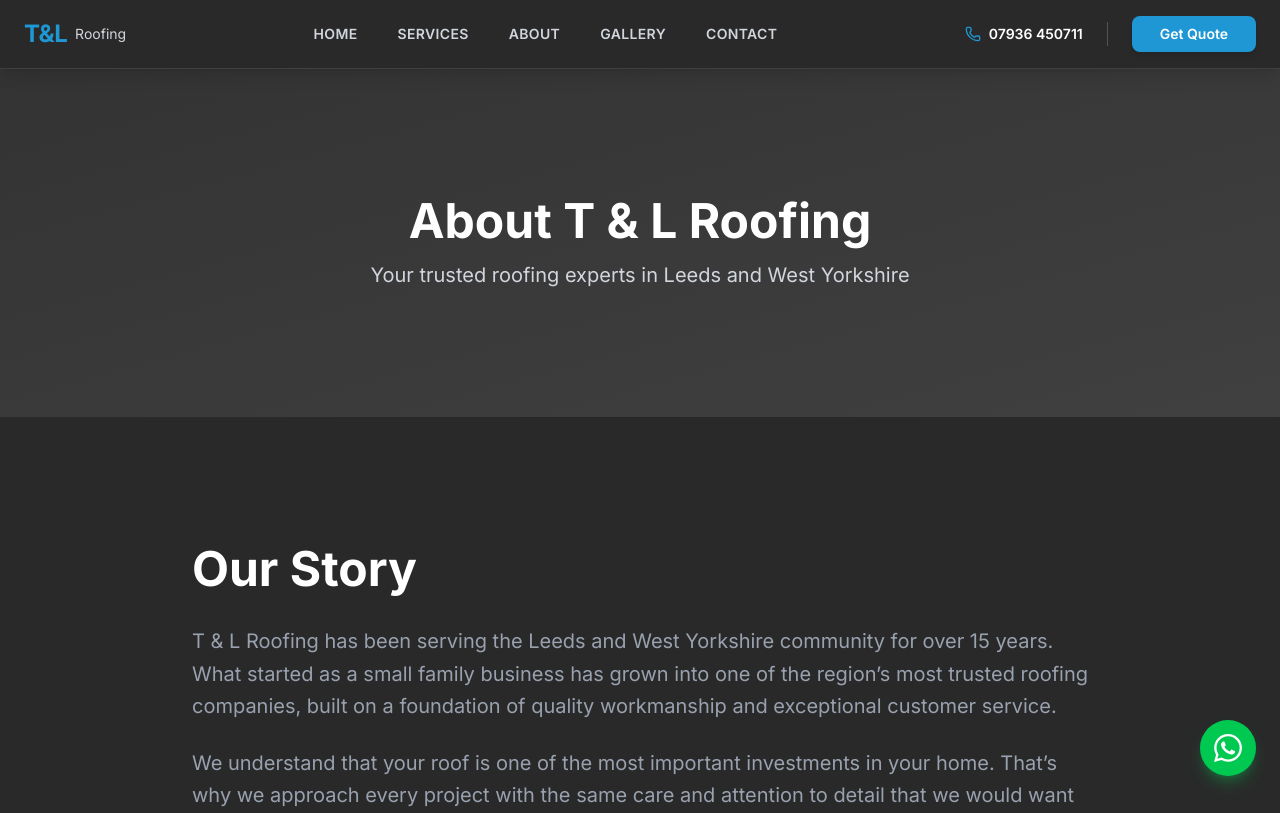
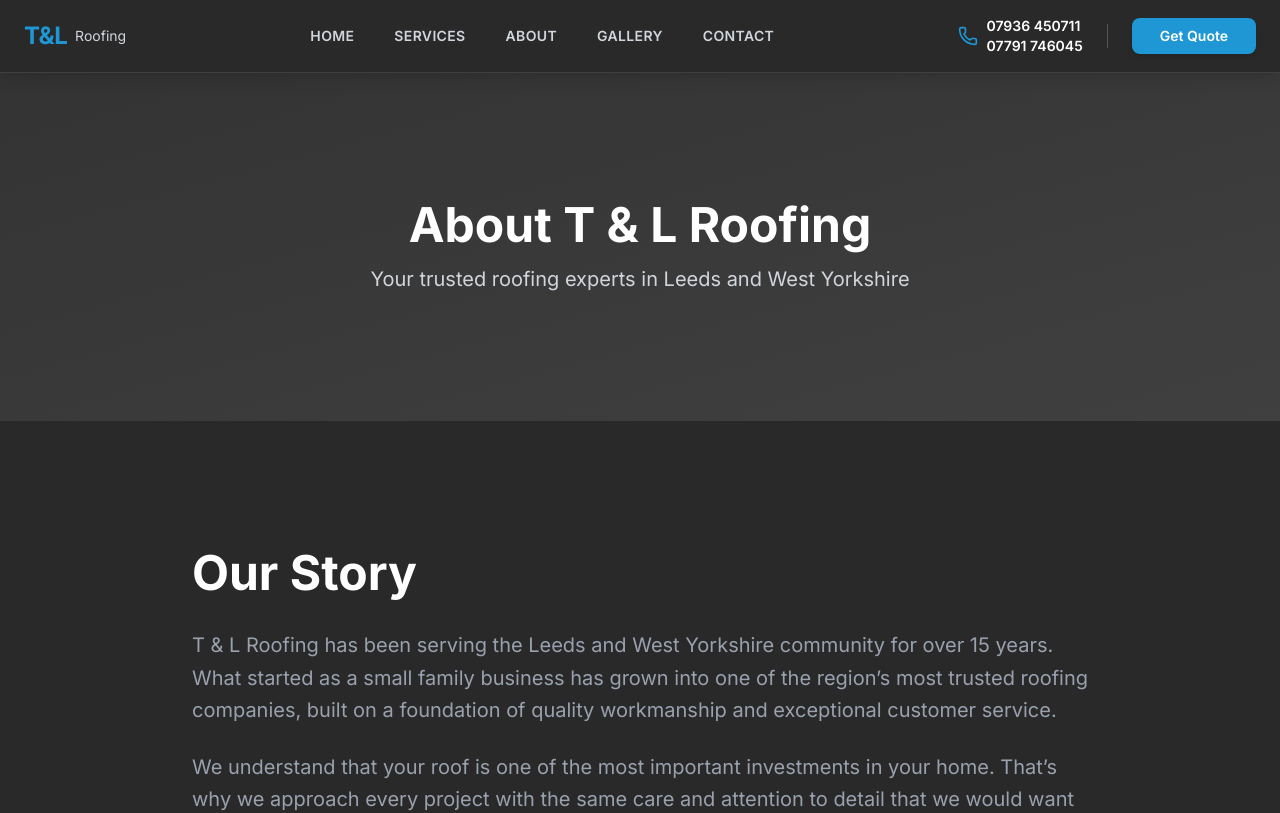
Before and after one commit to scott-cole/tl-roofing, a Next.js app: page /about in a window 1280 px wide. Shown: the top 813 px of the page. Built offline with nearby package versions, Linux system fonts and the light colour scheme.

Commit message:
both numbers

```diff
--- a/app/page.tsx
+++ b/app/page.tsx
@@ -178,7 +178,7 @@ export default function Home() {
         </Link>
       </div>
 
-      <Testimonials />
+      {/* <Testimonials /> */}
       <ContactForm />
 
       <ScrollReveal>
@@ -236,9 +236,9 @@ export default function Home() {
             Ready to Get Started?
           </h2>
           <p className="text-xl mb-10 text-gray-400 max-w-2xl mx-auto leading-relaxed">
-            Contact T &amp; L Roofing today for a free, no-obligation quote. We&rsquo;re
-            here to help with all your roofing needs in Leeds and West
-            Yorkshire.
+            Contact T &amp; L Roofing today for a free, no-obligation quote.
+            We&rsquo;re here to help with all your roofing needs in Leeds and
+            West Yorkshire.
           </p>
           <Link href="/contact" className="btn-primary inline-block">
             Get Your Free Quote
--- a/components/Header.tsx
+++ b/components/Header.tsx
@@ -59,14 +59,14 @@ export default function Header() {
           </div>
 
           {/* Right Section - Phone & CTA */}
-          <div className="hidden md:flex items-center gap-6">
-            <a
-              href="tel:07936450711"
-              className="flex items-center gap-2 text-white hover:text-[#1E97D4] transition-colors group"
-            >
-              <Phone className="w-4 h-4 text-[#1E97D4]" />
-              <span className="text-sm font-semibold">07936 450711</span>
-            </a>
+          <div className="hidden md:flex items-center gap-3 lg:gap-6">
+            <div className="flex items-center gap-2">
+              <Phone className="w-5 h-5 text-[#1E97D4] shrink-0" />
+              <div className="flex flex-col leading-tight">
+                <a href="tel:07936450711" className="text-sm font-semibold whitespace-nowrap text-white hover:text-[#1E97D4] transition-colors">07936 450711</a>
+                <a href="tel:07791746045" className="text-sm font-semibold whitespace-nowrap text-white hover:text-[#1E97D4] transition-colors">07791 746045</a>
+              </div>
+            </div>
             <div className="w-px h-6 bg-white/20"></div>
             <Link
               href="/contact"
@@ -104,13 +104,20 @@ export default function Header() {
                   {link.label}
                 </Link>
               ))}
-              <div className="border-t border-white/20 my-2 pt-6">
+              <div className="border-t border-white/20 my-2 pt-6 space-y-1">
                 <a
                   href="tel:07936450711"
-                  className="flex items-center gap-3 text-white hover:text-[#1E97D4] transition-colors py-3 font-semibold text-lg"
+                  className="flex items-center gap-3 text-white hover:text-[#1E97D4] transition-colors py-2 font-semibold text-lg"
                 >
                   <Phone className="w-5 h-5 text-[#1E97D4]" />
                   <span>07936 450711</span>
+                </a>
+                <a
+                  href="tel:07791746045"
+                  className="flex items-center gap-3 text-white hover:text-[#1E97D4] transition-colors py-2 font-semibold text-lg"
+                >
+                  <Phone className="w-5 h-5 text-[#1E97D4]" />
+                  <span>07791 746045</span>
                 </a>
               </div>
               <Link
--- a/components/WhatsAppButton.tsx
+++ b/components/WhatsAppButton.tsx
@@ -1,12 +1,17 @@
 "use client";
 
+const numbers = ["447936450711", "447791746045"];
+
 export default function WhatsAppButton() {
+  const handleClick = () => {
+    const num = numbers[Math.floor(Math.random() * numbers.length)];
+    window.open(`https://wa.me/${num}`, "_blank", "noopener,noreferrer");
+  };
+
   return (
-    <a
-      href="https://wa.me/447936450711"
-      target="_blank"
-      rel="noopener noreferrer"
-      className="fixed bottom-6 right-6 z-50 w-14 h-14 bg-green-500 hover:bg-green-600 rounded-full flex items-center justify-center shadow-lg shadow-green-500/30 transition-all duration-300 hover:scale-110 hover:shadow-xl hover:shadow-green-500/40"
+    <button
+      onClick={handleClick}
+      className="fixed bottom-6 right-6 z-50 w-14 h-14 bg-green-500 hover:bg-green-600 rounded-full flex items-center justify-center shadow-lg shadow-green-500/30 transition-all duration-300 hover:scale-110 hover:shadow-xl hover:shadow-green-500/40 cursor-pointer"
       aria-label="Chat on WhatsApp"
     >
       <svg
@@ -16,6 +21,6 @@ export default function WhatsAppButton() {
       >
         <path d="M17.472 14.382c-.297-.149-1.758-.867-2.03-.967-.273-.099-.471-.148-.67.15-.197.297-.767.966-.94 1.164-.173.199-.347.223-.644.075-.297-.15-1.255-.463-2.39-1.475-.883-.788-1.48-1.761-1.653-2.059-.173-.297-.018-.458.13-.606.134-.133.298-.347.446-.52.149-.174.198-.298.298-.497.099-.198.05-.371-.025-.52-.075-.149-.669-1.612-.916-2.207-.242-.579-.487-.5-.669-.51-.173-.008-.371-.01-.57-.01-.198 0-.52.074-.792.372-.272.297-1.04 1.016-1.04 2.479 0 1.462 1.065 2.875 1.213 3.074.149.198 2.096 3.2 5.077 4.487.709.306 1.262.489 1.694.625.712.227 1.36.195 1.871.118.571-.085 1.758-.719 2.006-1.413.248-.694.248-1.289.173-1.413-.074-.124-.272-.198-.57-.347m-5.421 7.403h-.004a9.87 9.87 0 01-5.031-1.378l-.361-.214-3.741.982.998-3.648-.235-.374a9.86 9.86 0 01-1.51-5.26c.001-5.45 4.436-9.884 9.888-9.884 2.64 0 5.122 1.03 6.988 2.898a9.825 9.825 0 012.893 6.994c-.003 5.45-4.437 9.884-9.885 9.884m8.413-18.297A11.815 11.815 0 0012.05 0C5.495 0 .16 5.335.157 11.892c0 2.096.547 4.142 1.588 5.945L.057 24l6.305-1.654a11.882 11.882 0 005.683 1.448h.005c6.554 0 11.89-5.335 11.893-11.893a11.821 11.821 0 00-3.48-8.413z" />
       </svg>
-    </a>
+    </button>
   );
 }
```
